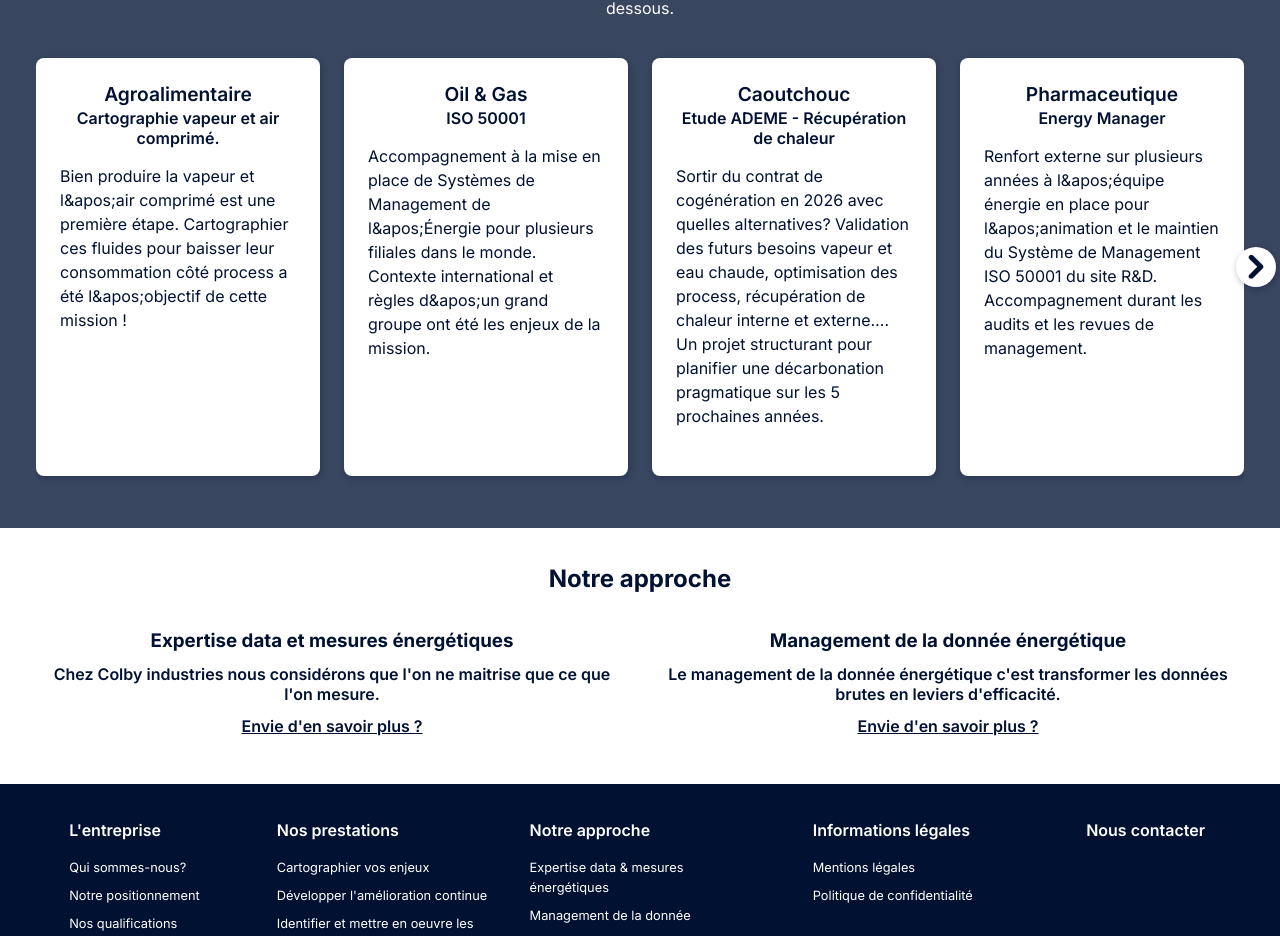
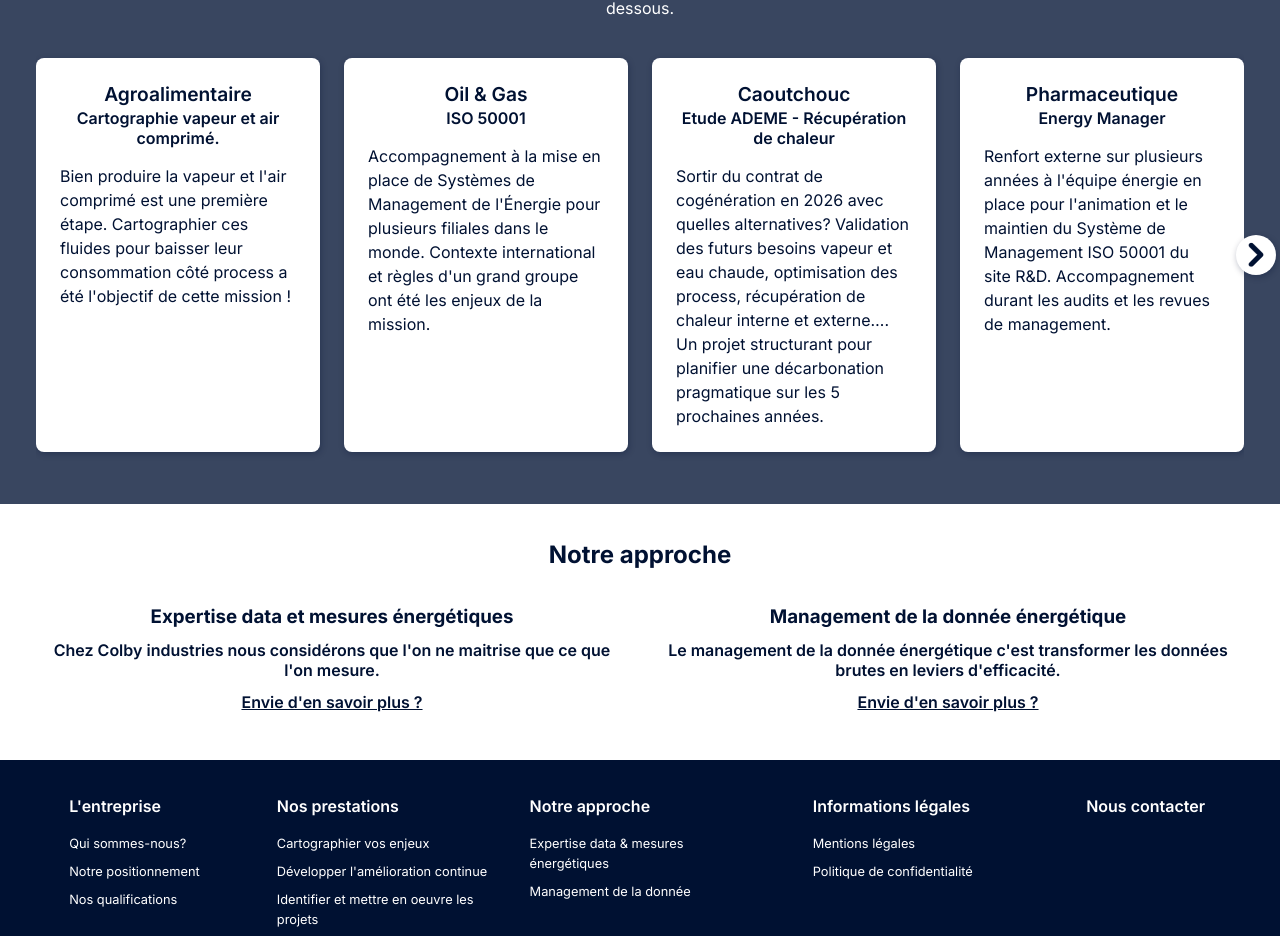
Before and after one commit to Colby-Industries/site-Colby-Industries, a Next.js app: page / in a window 1280 px wide. Shown: the part 2252-3188 px from the top of the page. Built offline with nearby package versions, Linux system fonts and the light colour scheme.

Commit message:
fix bad &apos; encoding

```diff
--- a/src/app/home/components/references/References.tsx
+++ b/src/app/home/components/references/References.tsx
@@ -16,13 +16,13 @@ const REFERENCES: ReferenceItem[] = [
     author: 'Agroalimentaire',
     company: 'Cartographie vapeur et air comprimé.',
     quote:
-      'Bien produire la vapeur et l&apos;air comprimé est une première étape. Cartographier ces fluides pour baisser leur consommation côté process a été l&apos;objectif de cette mission !',
+      "Bien produire la vapeur et l'air comprimé est une première étape. Cartographier ces fluides pour baisser leur consommation côté process a été l'objectif de cette mission !",
   },
   {
     author: 'Oil & Gas',
     company: 'ISO 50001',
     quote:
-      'Accompagnement à la mise en place de Systèmes de Management de l&apos;Énergie pour plusieurs filiales dans le monde. Contexte international et règles d&apos;un grand groupe ont été les enjeux de la mission.',
+      "Accompagnement à la mise en place de Systèmes de Management de l'Énergie pour plusieurs filiales dans le monde. Contexte international et règles d'un grand groupe ont été les enjeux de la mission.",
   },
   {
     author: 'Caoutchouc',
@@ -34,13 +34,13 @@ const REFERENCES: ReferenceItem[] = [
     author: 'Pharmaceutique',
     company: 'Energy Manager',
     quote:
-      'Renfort externe sur plusieurs années à l&apos;équipe énergie en place pour l&apos;animation et le maintien du Système de Management ISO 50001 du site R&D. Accompagnement durant les audits et les revues de management.',
+      "Renfort externe sur plusieurs années à l'équipe énergie en place pour l'animation et le maintien du Système de Management ISO 50001 du site R&D. Accompagnement durant les audits et les revues de management.",
   },
   {
     author: 'Plasturgie',
     company: 'Audit approfondi process',
     quote:
-      'Fours, presses, étuves, quels enjeux énergies et quelle performance pour chaque équipement? Un monitoring précis de l&apos;énergie consommée croisé avec le rythme de la production pour cibler toutes les phases de gaspillage énergétique.',
+      "Fours, presses, étuves, quels enjeux énergies et quelle performance pour chaque équipement? Un monitoring précis de l'énergie consommée croisé avec le rythme de la production pour cibler toutes les phases de gaspillage énergétique.",
   },
   {
     author: 'Nucléaire',
@@ -52,7 +52,7 @@ const REFERENCES: ReferenceItem[] = [
     author: 'Manufacture',
     company: 'Product Owner',
     quote:
-      'Intégration de l&apos;équipe Industrie 4.0 de l&apos;industriel pour concevoir et déployer la solution de monitoring énergétique sur les 40 usines dans le monde. Coordination des équipes développeurs et des référents énergies des sites.',
+      "Intégration de l'équipe Industrie 4.0 de l'industriel pour concevoir et déployer la solution de monitoring énergétique sur les 40 usines dans le monde. Coordination des équipes développeurs et des référents énergies des sites.",
   },
   {
     author: 'Manufacture',
@@ -64,43 +64,43 @@ const REFERENCES: ReferenceItem[] = [
     author: 'Automobile',
     company: 'CPE',
     quote:
-      'La récupération de chaleur sur process alimentant des PAC haute température pour chauffer le bâtiment l&apos;hiver permet une décarbonation de 80% du site. Un CPE de 5 ans a été mis en place pour valider les performances et garantir ce résultat!',
+      "La récupération de chaleur sur process alimentant des PAC haute température pour chauffer le bâtiment l'hiver permet une décarbonation de 80% du site. Un CPE de 5 ans a été mis en place pour valider les performances et garantir ce résultat!",
   },
   {
     author: 'Métallurgie',
     company: 'AMO Comptage',
     quote:
-      'Evaluer le besoin, maitriser les budgets, rédiger les cahiers des charges, suivre les travaux, réceptionner les installations. Par manque de ressources internes, l&apos;externalisation de la prestation de monitoring permet d&apos;avancer sur ces sujets sans perdre de temps !',
+      "Evaluer le besoin, maitriser les budgets, rédiger les cahiers des charges, suivre les travaux, réceptionner les installations. Par manque de ressources internes, l'externalisation de la prestation de monitoring permet d'avancer sur ces sujets sans perdre de temps !",
   },
   {
     author: 'Plasturgie',
     company: 'Faisabilité récupération de chaleur',
     quote:
-      'Les rejets de chaleur au niveau des groupes froid, des drys et de l&apos;air comprimé présentent un gisement thermique notable pour rénover les aérothermes gaz et décarboner le site. L&apos;intégration de la rénovation des presses dans les scénarios est primordiale pour dimensionner au mieux les installations.',
+      "Les rejets de chaleur au niveau des groupes froid, des drys et de l'air comprimé présentent un gisement thermique notable pour rénover les aérothermes gaz et décarboner le site. L'intégration de la rénovation des presses dans les scénarios est primordiale pour dimensionner au mieux les installations.",
   },
   {
     author: 'Bois',
     company: 'Plan de mesurage & CEE Spécifiques',
     quote:
-      'La récupération de chaleur sur des buées de séchoir à sciure pour la confection de granulés bois permet d&apos;importantes économies d&apos;énergie et donc l&apos;ouverture à des primes CEE spécifiques. Les études préalables approfondies permettent de fiabiliser les subventions post période de mesurage.',
+      "La récupération de chaleur sur des buées de séchoir à sciure pour la confection de granulés bois permet d'importantes économies d'énergie et donc l'ouverture à des primes CEE spécifiques. Les études préalables approfondies permettent de fiabiliser les subventions post période de mesurage.",
   },
   {
     author: 'Négociant vin',
     company: 'ISO 50001 & audit réglementaire',
     quote:
-      'Accompagnement à la mise en conformité par la mise en place de Systèmes de Management et d&apos;audit énergétique réglementaire sur plusieurs usines d&apos;embouteillage en France.',
+      "Accompagnement à la mise en conformité par la mise en place de Systèmes de Management et d'audit énergétique réglementaire sur plusieurs usines d'embouteillage en France.",
   },
   {
     author: 'Textile',
     company: 'Cartographie  & Récupération de chaleur',
     quote:
-      'Cartographier les usages afin d&apos;identifier les enjeux énergétiques et financiers du process et étude récupération de chaleur sur incinérateur et four process.',
+      "Cartographier les usages afin d'identifier les enjeux énergétiques et financiers du process et étude récupération de chaleur sur incinérateur et four process.",
   },
   {
     author: 'Pharmaceutique',
     company: 'Audit interne ISO 50001',
     quote:
-      'Principe de l&apos;amélioration continue respecté pour ce site de R&D et production par la réalisation d&apos;audit interne pluriannuel.',
+      "Principe de l'amélioration continue respecté pour ce site de R&D et production par la réalisation d'audit interne pluriannuel.",
   },
 ];
 
```
